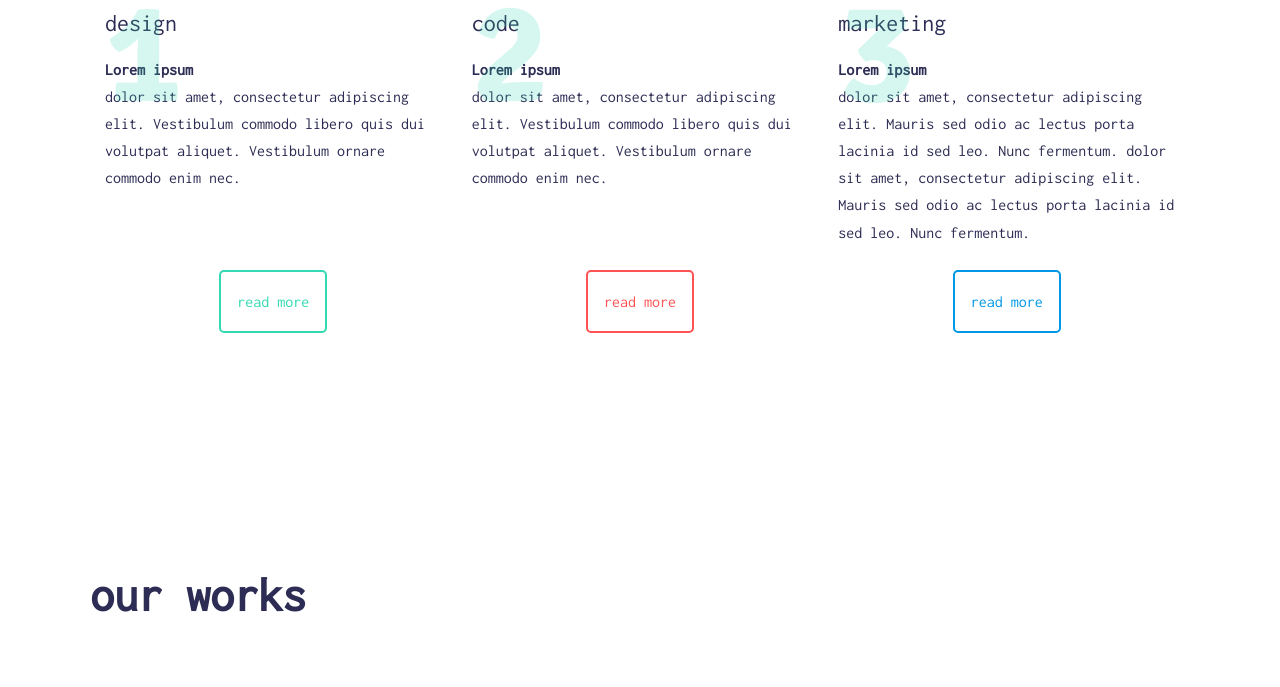
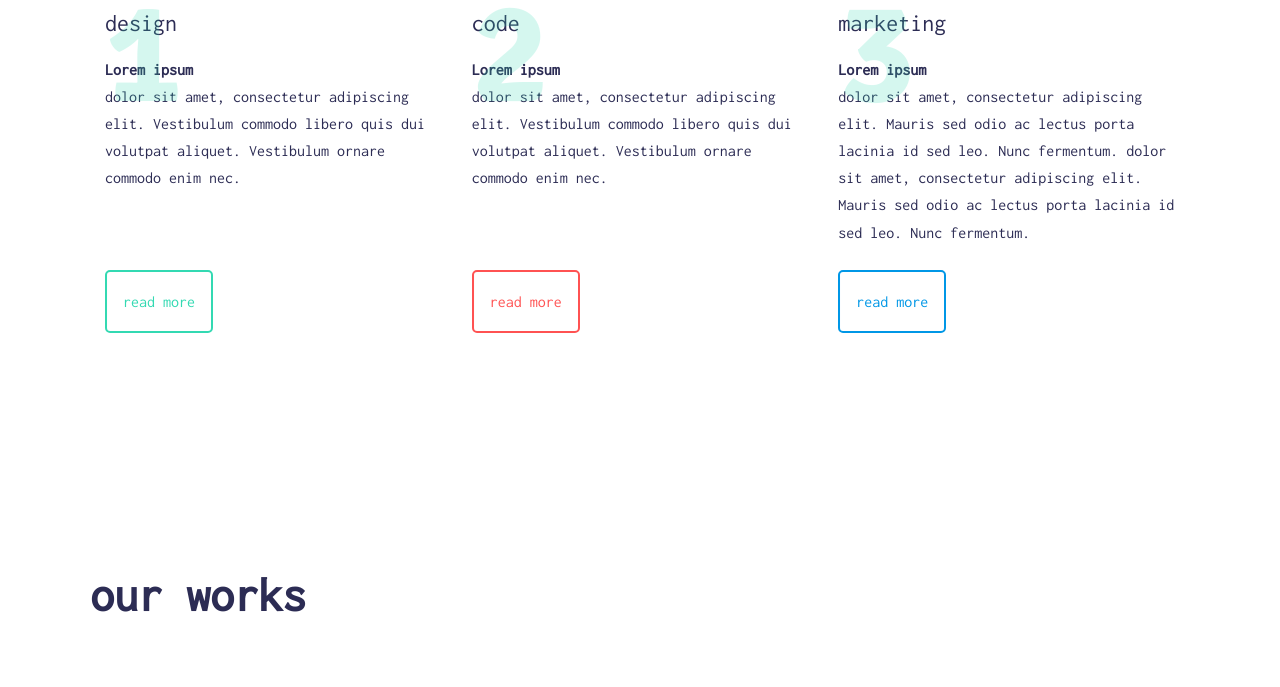
Before and after one commit to mencelk/website, a website: page index.html in a window 1280 px wide. Shown: the part 799-1486 px from the top of the page. Drawn offline with Linux system fonts and the light colour scheme.

Commit message:
Fix .btn margin

```diff
--- a/sass/style.scss
+++ b/sass/style.scss
@@ -139,7 +139,7 @@ section {
 .btn {
   display: inline-block;
   min-height: 16px;
-  margin: 24px auto 0 auto;
+  margin: 24px auto 0 0;
   padding: 16px;
   border-radius: 5px;
   font-family: $font-family-one;
```
Also changed, not shown: css/style.css, 1 other file.
